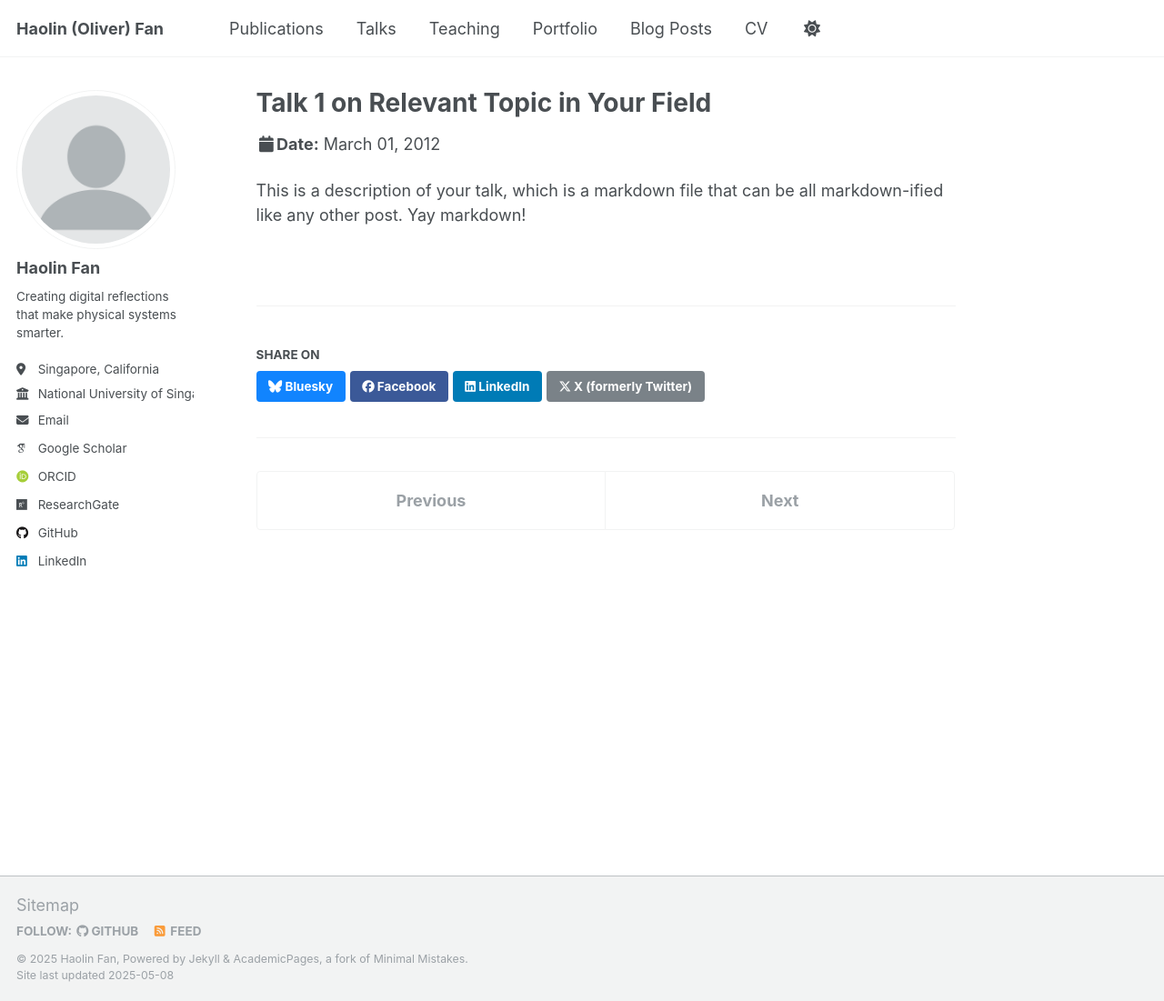
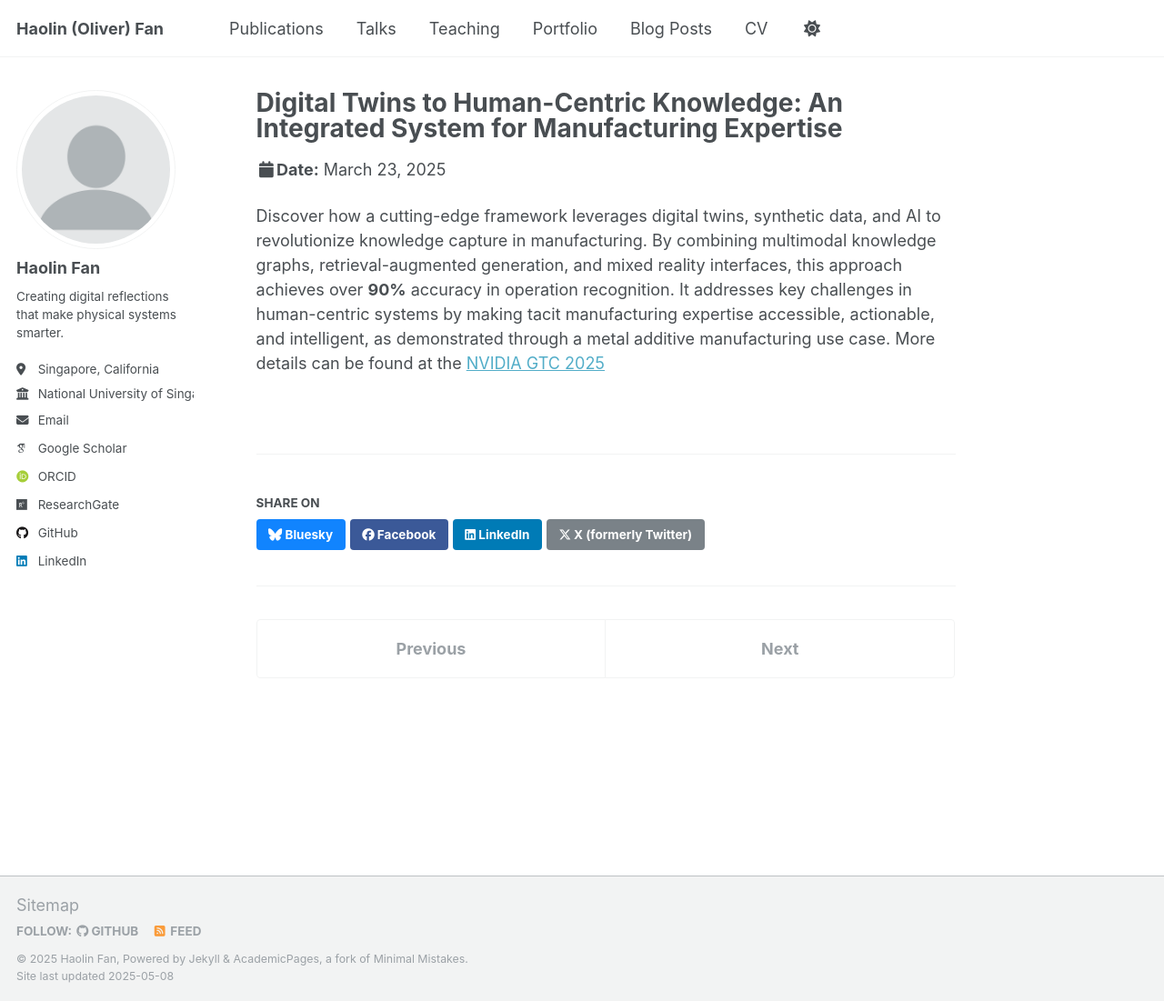
Before and after one commit to FHL1998/FHL1998.github.io, a Jekyll site: the page built from _talks/2012-03-01-talk-1.md, in a window 1280 px wide and 1101 px high. Shown: the whole window at 91% size. Built offline with Jekyll 4.4.1, drawn with Linux system fonts in a browser that asks for light colours; some web fonts are replaced.

Commit message:
Update 2012-03-01-talk-1.md

```diff
--- a/_talks/2012-03-01-talk-1.md
+++ b/_talks/2012-03-01-talk-1.md
@@ -1,11 +1,12 @@
 ---
-title: "Talk 1 on Relevant Topic in Your Field"
+title: "Digital Twins to Human-Centric Knowledge: An Integrated System for Manufacturing Expertise"
 collection: talks
 type: "Talk"
 permalink: /talks/2012-03-01-talk-1
-venue: "UC San Francisco, Department of Testing"
-date: 2012-03-01
+venue: "NVIDIA GTC 2025"
+date: 2025-03-23
 location: "San Francisco, CA, USA"
 ---
 
-This is a description of your talk, which is a markdown file that can be all markdown-ified like any other post. Yay markdown!
+Discover how a cutting-edge framework leverages digital twins, synthetic data, and AI to revolutionize knowledge capture in manufacturing. By combining multimodal knowledge graphs, retrieval-augmented generation, and mixed reality interfaces, this approach achieves over **90%** accuracy in operation recognition. It addresses key challenges in human-centric systems by making tacit manufacturing expertise accessible, actionable, and intelligent, as demonstrated through a metal additive manufacturing use case.
+More details can be found at the [NVIDIA GTC 2025](https://www.nvidia.com/gtc/session-catalog/?tab.catalogallsessionstab=16566177511100015Kus&search=bingbing#/session/1737159409717001L87r)
```
